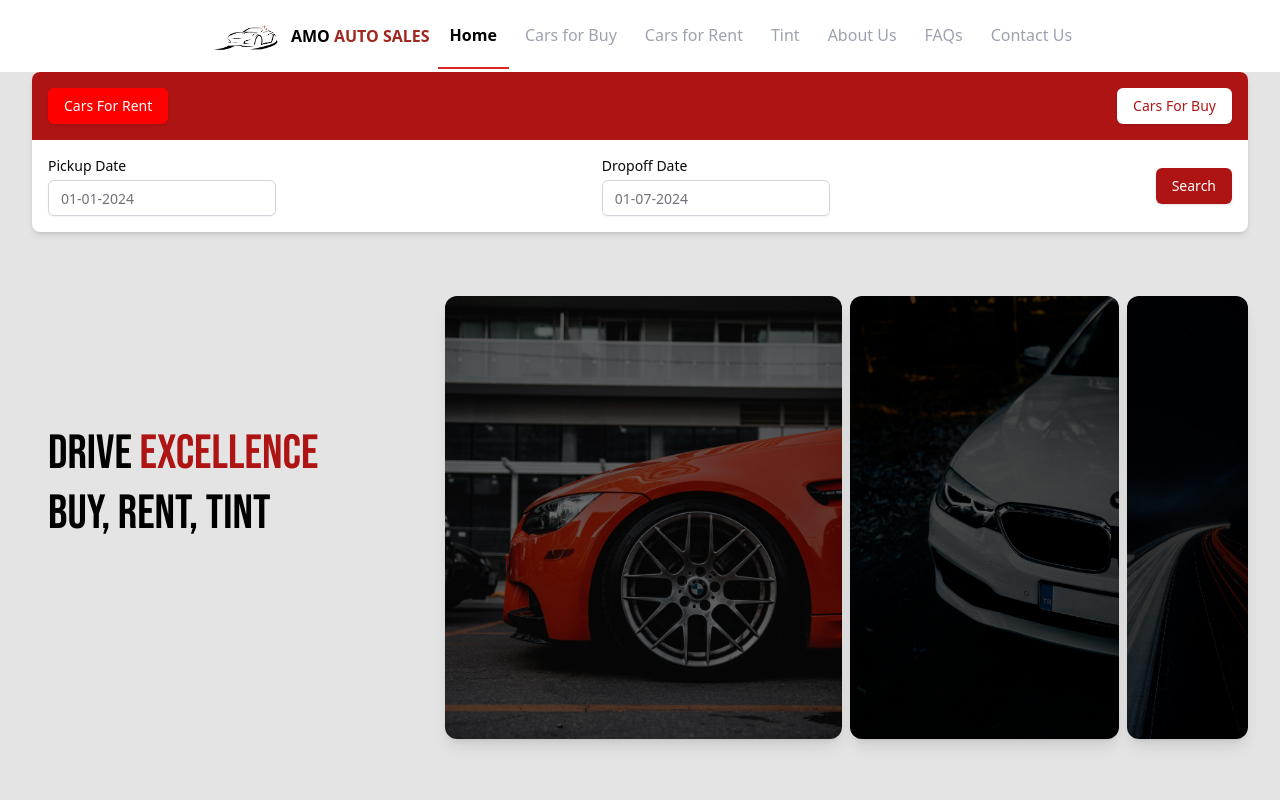
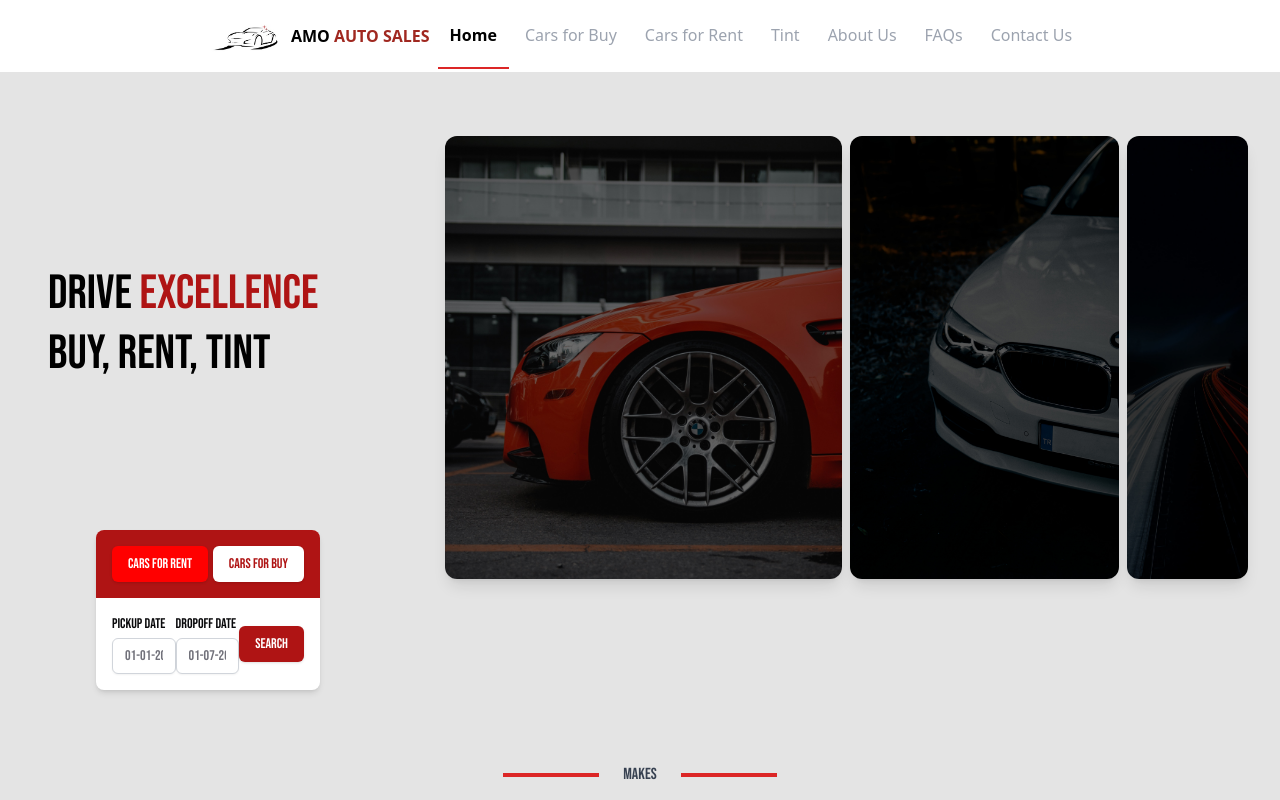
Before and after one commit to achilles1801/auto, a Next.js app: page / in a window 1280 px wide. Shown: the top 800 px of the page. Built offline with nearby package versions, Linux system fonts and the light colour scheme.

Commit message:
hero updates

```diff
--- a/pages/index.jsx
+++ b/pages/index.jsx
@@ -21,7 +21,6 @@ export default function Home() {
 
   return (
     <main className="bg-[#E4E4E4] min-h-screen w-full">
-      <Inputfield />
       <div className="container mx-auto pt-16 pb-4 flex flex-col lg:flex-row justify-between items-start">
         {/* Image section kept as is per request */}
         <div className="flex flex-col flex-grow lg:flex-row justify-start gap-2 order-2 w-full">
@@ -34,8 +33,15 @@ export default function Home() {
         <div className="w-full p-4 flex flex-col justify-center pt-3 sm:pt-5 lg:pt-32 text-center lg:w-2/4 lg:text-left order-1" style={{ fontFamily: "'Bebas Neue', cursive" }}>
           <span className="text-5xl text-black leading-tight">Drive <span className="text-[#AF1414]">Excellence</span></span>
           <span className="text-5xl text-black leading-tight">Buy, Rent, Tint</span>
+          <div className="absolute z-10 w-full lg:w-1/4 top-full lg:top-1/2 -translate-y-full lg:-translate-y-2/2 px-4">
+          <div className="w-full max-w-lg mx-auto">
+            <Inputfield /> {/* Adjust this div as needed */}
+          </div>
+        </div>
         </div>
       </div>
+
+
 
       {/* Makes section */}
       <div className="p-2 lg:mt-32" style={{ fontFamily: "'Bebas Neue', cursive" }}>
```
